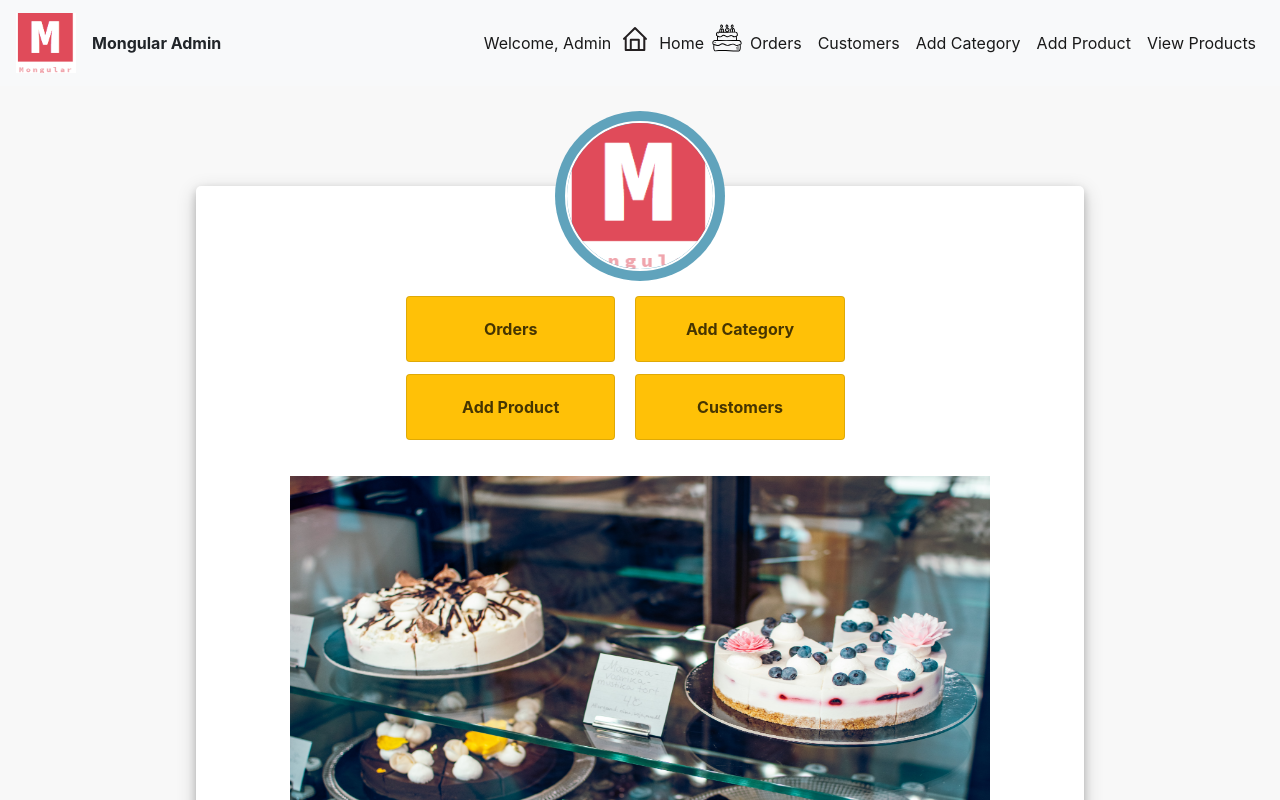
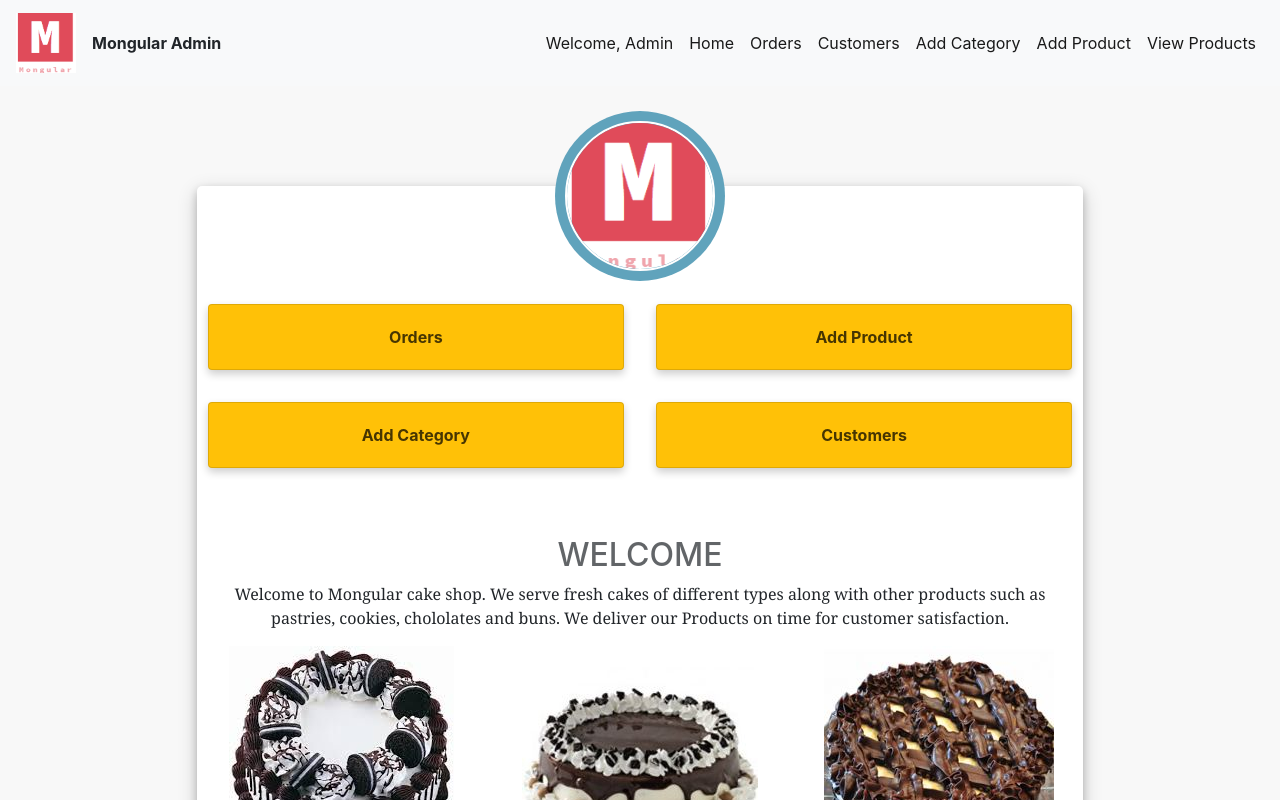
Before and after one commit to SwapnilGhardale/CakeShopAdminPanel_MEAN_Stack, an Angular app: page /main in a window 1280 px wide. Shown: the top 800 px of the page. Built offline with nearby package versions, Linux system fonts and the light colour scheme.

Commit message:
made responsive

```diff
--- a/src/app/app.component.html
+++ b/src/app/app.component.html
@@ -1,3 +1,2 @@
 <app-header></app-header>
 <router-outlet></router-outlet>
-<app-footer></app-footer>
--- a/src/app/category/category.component.css
+++ b/src/app/category/category.component.css
@@ -1,4 +1,7 @@
-
+body{
+    background-color: cornsilk;
+    height: 200%;
+}
 
     .user_card {
         height: 300px;
@@ -65,7 +68,3 @@
   h2{
       margin: 120px 0 -70px 0;
   }
-
-  .cov{
-      background: rgb(238, 174, 222);
-  }
--- a/src/app/category/category.component.html
+++ b/src/app/category/category.component.html
@@ -1,3 +1,4 @@
+<body>
 <div class="cov">
         <div class="container h-100">
             <div class="d-flex justify-content-center h-100">
@@ -31,3 +32,5 @@
             </div>
         </div>
     </div>
+
+</body>
--- a/src/app/header/header.component.css
+++ b/src/app/header/header.component.css
@@ -0,0 +1,3 @@
+.navbar .nav-item{
+    text-align: right;
+}
--- a/src/app/header/header.component.html
+++ b/src/app/header/header.component.html
@@ -12,15 +12,11 @@
         <li class="nav-item active">
           <a class="nav-link" routerLink="/main">Welcome, Admin</a>
         </li>
-        <li class="nav-item active">
-          <img src="assets/home.svg" style="height:32px; width: 32px;">
-        </li>
+
         <li class="nav-item active">
           <a class="nav-link" routerLink="/main">Home <span class="sr-only">(current)</span></a>
         </li>
-        <li class="nav-item active">
-          <img src="assets/cake.svg" style="height:30px; width: 30px;">
-      </li>
+
         <!--li class="nav-item dropdown">
           <a class="nav-link dropdown-toggle" href="#" id="navbarDropdown" role="button" data-toggle="dropdown" aria-haspopup="true" aria-expanded="false">
             Category's
--- a/src/app/mainscreen/mainscreen.component.css
+++ b/src/app/mainscreen/mainscreen.component.css
@@ -1,3 +1,6 @@
+
+
+
 body,
 		html {
 			margin: 0;
@@ -46,8 +49,63 @@ body,
 		.form_container {
 			margin-top: 100px;
 		}
+
 .card-columns{
-    align-items: center;
-    text-align: center;
-    margin-left: 200px;
+	margin-left: 200px;
 }
+
+.column {
+	float: left;
+	width: 33.3%;
+	margin-bottom: 16px;
+	padding: 0 8px;
+  }
+
+  .card {
+	box-shadow: 0 4px 8px 0 rgba(0, 0, 0, 0.2);
+	margin: 8px;
+  }
+
+  .about-section {
+	padding: 50px;
+	text-align: center;
+	background-color: #474e5d;
+	color: white;
+  }
+
+  .container {
+	padding: 0 16px;
+  }
+
+  .container::after, .row::after {
+	content: "";
+	clear: both;
+	display: table;
+  }
+
+  .title {
+	color: grey;
+  }
+
+  .button {
+	border: none;
+	outline: 0;
+	display: inline-block;
+	padding: 8px;
+	color: white;
+	background-color: #000;
+	text-align: center;
+	cursor: pointer;
+	width: 100%;
+  }
+
+  .button:hover {
+	background-color: #555;
+  }
+
+  @media screen and (max-width: 650px) {
+	.column {
+	  width: 100%;
+	  display: block;
+	}
+  }
--- a/src/app/mainscreen/mainscreen.component.html
+++ b/src/app/mainscreen/mainscreen.component.html
@@ -1,3 +1,4 @@
+
 <body>
 	<div class="container h-100">
 		<div class="d-flex justify-content-center h-100">
@@ -11,36 +12,48 @@
 
 				<div class="d-flex justify-content-center form_container">
 
-					<div class="card-columns">
+
+
+        </div>
+        <div class="row">
+          <div class="column col-lg-6">
             <div class="card bg-warning">
               <div class="card-body text-center">
                 <a routerLink="/orders"><p class="card-text">Orders</p></a>
               </div>
             </div>
+          </div>
+
+          <div class="column col-lg-6">
             <div class="card bg-warning">
               <div class="card-body text-center">
                 <a routerLink="/addproduct"><p class="card-text">Add Product</p></a>
               </div>
             </div>
+          </div>
+
+          <div class="column col-lg-6">
             <div class="card bg-warning">
               <div class="card-body text-center">
                 <a routerLink="/category"><p class="card-text">Add Category</p></a>
               </div>
             </div>
+          </div>
+
+
+          <div class="column col-lg-6">
             <div class="card bg-warning">
               <div class="card-body text-center">
                 <a routerLink="/customers"><p class="card-text">Customers</p></a>
               </div>
             </div>
-
-
           </div>
 
         </div>
 
 				<div class="mt-4 text-center" >
 
-                    <img src="assets/desc.jpg" style="width: 700px; height:400px;">
+
                     <h2 style="padding-top: 20px; opacity: 0.7;">WELCOME</h2>
                     <p style="font-family: Georgia;">Welcome to Mongular cake shop. We serve fresh cakes of different types
                         along with other products such as pastries, cookies, chololates and buns. We deliver our Products
@@ -62,3 +75,4 @@
 		</div>
 	</div>
 </body>
+<app-footer></app-footer>
```
Lines whose indentation alone changed are shown as unchanged.
